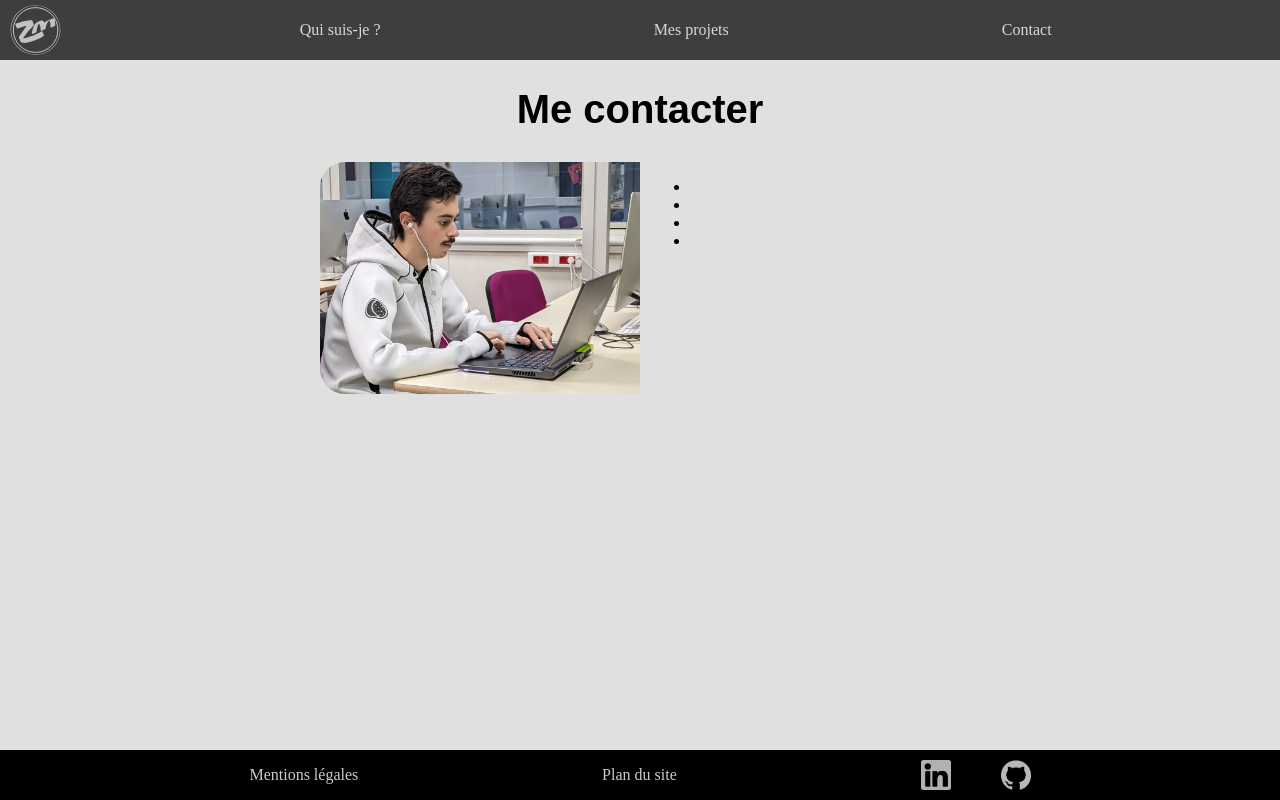
After one commit to Suzoka/Portfolio, a PHP site: page /contacts.php in a window 1280 px wide. The commit adds this page. Run offline with PHP 8.4, Linux system fonts and the light colour scheme; a stand-in replaces the project's code that opens the database connection.

Commit message:
:sparkles: contact page

```diff
--- /dev/null
+++ b/contacts.php
@@ -0,0 +1,49 @@
+<!DOCTYPE html>
+<html lang="fr">
+
+<head>
+    <meta charset="UTF-8">
+    <meta http-equiv="X-UA-Compatible" content="IE=edge">
+    <meta name="viewport" content="width=device-width, initial-scale=1.0">
+    <title>Contacts | Morgan ZARKA</title>
+    <link rel="stylesheet" href="style.css">
+</head>
+
+<body>
+    <div class="wrapper">
+        <header>
+            <a href="./index.php" title="Accueil" class="logo"><img src="./img/filigrane.svg" alt="Accueil"></a>
+            <nav>
+                <a href="./qui-suis-je.php" title="">Qui suis-je ?</a>
+                <a href="./projets.php" title="Voir mes projets">Mes projets</a>
+                <a href="./contacts.php" title="">Contact</a>
+            </nav>
+        </header>
+        <main>
+        <h1 class="centre">Me contacter</h1>
+            <div class="contacts">
+                <img src="./img/devMod.jpg" alt="" width="50%">
+                <div class="listContacts">
+                    <ul>
+                        <li></li>
+                        <li></li>
+                        <li></li>
+                        <li></li>
+                    </ul>
+                </div>
+            </div>
+        </main>
+
+        <footer>
+            <div class="lien">
+                <a href="" title="">Mentions légales</a>
+                <a href="" title="">Plan du site</a>
+                <div class="reseaux"><a href="https://www.linkedin.com/in/morgan-zarka/" target="_blank"><img
+                            src="./img/linkedin.png" alt="Profil LinkedIn"></a><a href="https://github.com/Suzoka"
+                        target="_blank"><img src="./img/github.png" alt="Profil GitHub"></a></div>
+            </div>
+        </footer>
+    </div>
+</body>
+
+</html>
--- a/style.css
+++ b/style.css
@@ -605,7 +605,7 @@ div.ariane {
 }
 
 .filtre {
-    width: 230px;
+    width: 240px;
     text-align: center;
 }
 
@@ -616,9 +616,10 @@ div.ariane {
     box-shadow: inset 2px 2px 5px #BABECC, inset -5px -5px 10px #FFF;
     border: none;
     appearance: none;
-    background: url(./img/fleche.svg) no-repeat right 20% center ;
+    background: url(./img/fleche.svg) no-repeat right 10% center ;
     background-size: 13px;
     padding-right: 20px;
+    width: 125px;
 }
 
 .containerSlides {
@@ -753,6 +754,27 @@ div.ariane {
 
 .reseaux img{
     height: 30px;
+}
+
+.centre {
+    text-align: center;
+    font-size: 2.5rem;
+}
+
+.contacts {
+    display: flex;
+    gap: 10px;
+    width: 50%;
+    max-width: 1000px;
+    margin-right: auto;
+    margin-left: auto;
+    margin-top: 30px;
+    border-radius: 25px;
+    overflow: hidden;
+}
+
+.listContacts {
+    width: 50%;
 }
 
 @-webkit-keyframes blink {
@@ -929,7 +951,7 @@ div.ariane {
 }
 
 
-@media screen and (max-width: 730px) {
+@media screen and (max-width: 750px) {
     form.filtres{
         flex-direction: column;
         gap: 20px;
```
Also changed, not shown: index.php (+12 -5 lines), projet.php (+9 -4 lines), projets.php (+22 -12 lines), qui-suis-je.php (+14 -3 lines), img/devMod.jpg (added).
